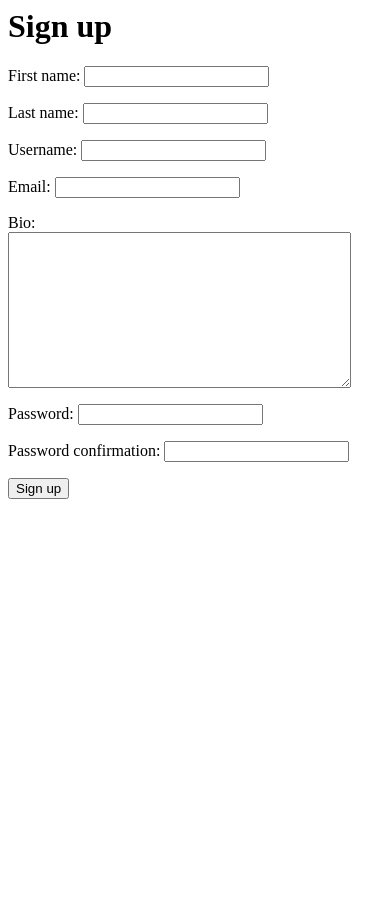
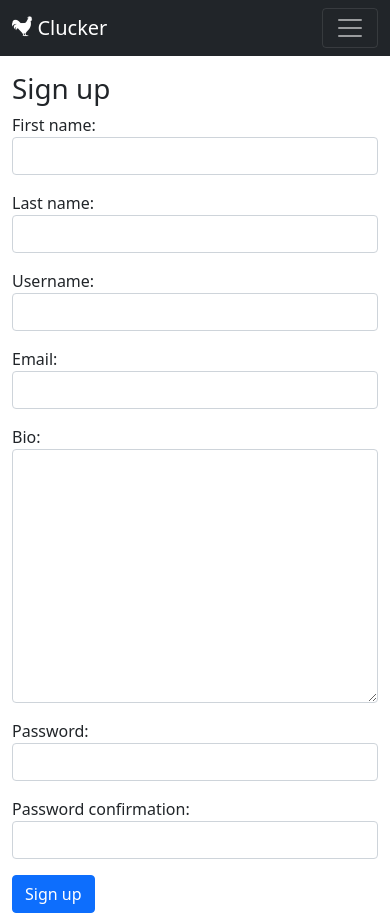
Before and after one commit to solaheaven/clucker, a Django app: page /sign_up/ in a window 390 px wide. Before the commit the page ends 499 px from the top, so only its background shows below. Run offline with Django 4.2, Linux system fonts and the light colour scheme; some libraries are stand-ins or nearby versions.

Commit message:
Icon and everything

```diff
--- /dev/null
+++ b/microblogs/templates/base.html
@@ -0,0 +1,27 @@
+{% load static %}
+<!doctype html>
+<html lang="en">
+
+<head>
+    <meta charset="utf-8">
+    <meta name="viewport" content="width=device-width, initial-scale=1">
+    <link href="https://cdn.jsdelivr.net/npm/bootstrap@5.1.3/dist/css/bootstrap.min.css" rel="stylesheet"
+        integrity="sha384-1BmE4kWBq78iYhFldvKuhfTAU6auU8tT94WrHftjDbrCEXSU1oBoqyl2QvZ6jIW3" crossorigin="anonymous">
+    <link href= "static/custom.css" rel="stylesheet">
+    <link href= "static/chicken_font.css" rel="stylesheet">
+    <link rel="stylesheet" href="https://cdn.jsdelivr.net/npm/bootstrap-icons@1.10.0/font/bootstrap-icons.css">
+    <title>Clucker</title>
+</head>
+
+<body>
+    {% block body %}
+    {% endblock %}
+    <script src="https://cdn.jsdelivr.net/npm/@popperjs/core@2.10.2/dist/umd/popper.min.js"
+        integrity="sha384-7+zCNj/IqJ95wo16oMtfsKbZ9ccEh31eOz1HGyDuCQ6wgnyJNSYdrPa03rtR1zdB"
+        crossorigin="anonymous"></script>
+    <script src="https://cdn.jsdelivr.net/npm/bootstrap@5.1.3/dist/js/bootstrap.min.js"
+        integrity="sha384-QJHtvGhmr9XOIpI6YVutG+2QOK9T+ZnN4kzFN1RtK3zEFEIsxhlmWl5/YESvpZ13"
+        crossorigin="anonymous"></script>
+</body>
+
+</html>
--- /dev/null
+++ b/microblogs/templates/base_content.html
@@ -0,0 +1,6 @@
+{% extends 'base.html' %}
+{% block body %}
+{% include 'partials/navbar.html' %}
+{% block content %}
+{% endblock %}
+{% endblock %}
--- /dev/null
+++ b/microblogs/templates/partials/bootstrap_form.html
@@ -0,0 +1,21 @@
+{% load widget_tweaks %}
+{% for field in form %}
+<div class="mb-3">
+    {{ field.label_tag }}
+    {% if form.is_bound %}
+    {% if field.errors %}
+    {% render_field field class="form-control is-invalid" %}
+    {% else %}
+    {% render_field field class="form-control is-valid" %}
+    {% endif %}
+    {% else %}
+    {% render_field field class="form-control" %}
+    {% endif %}
+    <div class="valid-feedback">
+        Looks good!
+    </div>
+    <div class="invalid-feedback">
+        {{field.errors}}
+    </div>
+</div>
+{% endfor %}
--- /dev/null
+++ b/microblogs/templates/partials/navbar.html
@@ -0,0 +1,44 @@
+<nav class="navbar navbar-expand-lg navbar-dark bg-dark mb-3">
+    <div class="container">
+      <a class="navbar-brand" href="/log_out/">
+        <span class = "icon-chicken3"></span>&nbsp;Clucker
+    </a>
+      <button class="navbar-toggler" type="button" data-bs-toggle="collapse" data-bs-target="#navbarSupportedContent" aria-controls="navbarSupportedContent" aria-expanded="false" aria-label="Toggle navigation">
+        <span class="navbar-toggler-icon"></span>
+      </button>
+      {% if user.is_authenticated %}
+      <div class="collapse navbar-collapse" id="navbarSupportedContent">
+        <ul class="navbar-nav me-auto mb-2 mb-lg-0">
+
+          <li class="nav-item">
+            <a class="nav-link" href="/feed/">Users</a>
+          </li>
+
+          <li class="nav-item">
+            <a class="nav-link" href="#">Feed</a>
+          </li>
+          </ul>
+          <ul class="navbar-nav ms-auto mb-2 mb-lg-0"></ul>
+
+          <li class="nav-item dropdown">
+            <a class="nav-link dropdown-toggle" href="#" id="user-account-dropdown" role="button" data-bs-toggle="dropdown" aria-expanded="false">
+              <span class ="bi-person-circle"></span>
+            </a>
+            <ul class="dropdown-menu dropdown-menu-end" aria-labelledby="user-account-dropdown">
+              <li><a class="dropdown-item" href="#">Change profile</a></li>
+              <li><a class="dropdown-item" href="#">Change password</a></li>
+              <li><hr class="dropdown-divider"></li>
+              <li><a class="dropdown-item" href="/log_out/">Log out</a></li>
+            </ul>
+          </li>
+
+          </li>
+        </ul>
+        <form class="d-flex">
+          <input class="form-control me-2" type="search" placeholder="Search" aria-label="Search">
+          <button class="btn btn-outline-success" type="submit">Search</button>
+        </form>
+      </div>
+      {% endif %}
+    </div>
+  </nav>
--- a/microblogs/templates/sign_up.html
+++ b/microblogs/templates/sign_up.html
@@ -1,13 +1,15 @@
-<html>
-<head>
-    <title>Clucker</title>
-</head>
-<body>
-    <h1>Sign up</h1>
-    <form action ="/sign_up/"method = "post">
-    {% csrf_token %}
-    {{form.as_p}}
-    <input type = "submit" value = "Sign up">
-    </form>
-  </body>
-</html>
+{% extends 'base_content.html' %}
+{% block content %}
+<div class="container">
+  <div class="row">
+    <div class="col-12">
+      <h1>Sign up</h1>
+      <form action="/sign_up/" method="post">
+        {% csrf_token %}
+        {% include 'partials/bootstrap_form.html' with form=form %}
+        <input type="submit" value="Sign up" class ="btn btn-primary" >
+      </form>
+    </div>
+  </div>
+</div>
+{% endblock %}
--- a/requirements.txt
+++ b/requirements.txt
@@ -1,5 +1,6 @@
 asgiref==3.5.2
 coverage==6.5.0
+django-widget-tweaks==1.4.12
 Django==4.1.2
 Faker==15.0.0
 python-dateutil==2.8.2
--- /dev/null
+++ b/static/chicken_font.css
@@ -0,0 +1,36 @@
+@font-face {
+  font-family: 'chicken';
+  src:  url('fonts/chicken.eot?lgzsjg');
+  src:  url('fonts/chicken.eot?lgzsjg#iefix') format('embedded-opentype'),
+    url('fonts/chicken.ttf?lgzsjg') format('truetype'),
+    url('fonts/chicken.woff?lgzsjg') format('woff'),
+    url('fonts/chicken.svg?lgzsjg#icomoon') format('svg');
+  font-weight: normal;
+  font-style: normal;
+  font-display: block;
+}
+
+[class^="icon-"], [class*=" icon-"] {
+  /* use !important to prevent issues with browser extensions that change fonts */
+  font-family: 'chicken' !important;
+  speak: never;
+  font-style: normal;
+  font-weight: normal;
+  font-variant: normal;
+  text-transform: none;
+  line-height: 1;
+
+  /* Better Font Rendering =========== */
+  -webkit-font-smoothing: antialiased;
+  -moz-osx-font-smoothing: grayscale;
+}
+
+.icon-chicken3:before {
+  content: "\e901";
+}
+.icon-chicken2:before {
+  content: "\e902";
+}
+.icon-chicken1:before {
+  content: "\e900";
+}
```
Also changed, not shown: microblogs/templates/feed.html (+9 -6 lines), microblogs/templates/home.html (+9 -22 lines), microblogs/templates/log_in.html (+11 -9 lines), static/custom.css (added, +163 -0 lines), week2/settings.py (+4 -3 lines), static/fonts/chicken.ttf (added), static/fonts/chicken.woff (added), static/images/chicken-cover.jpg (added), 3 other files.
